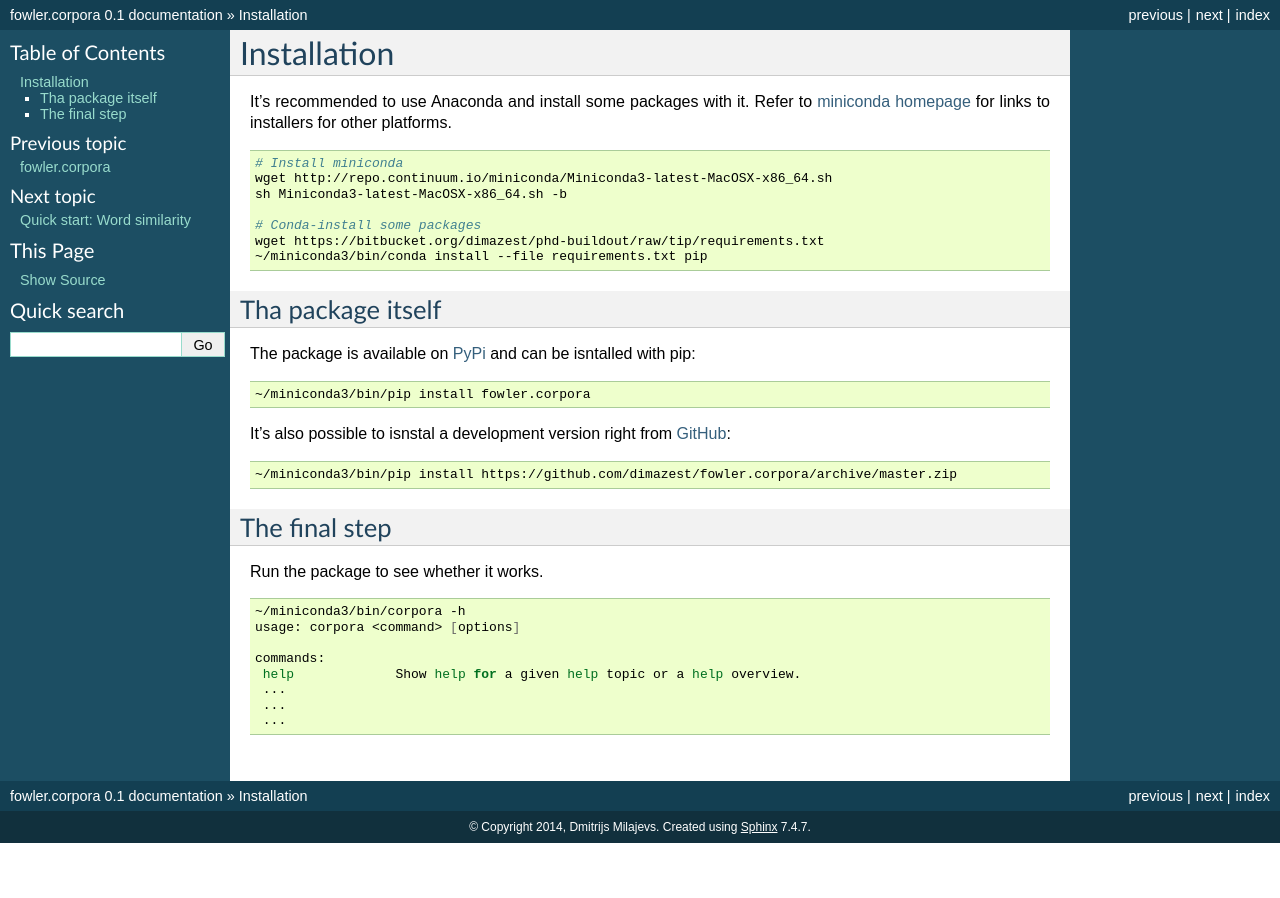
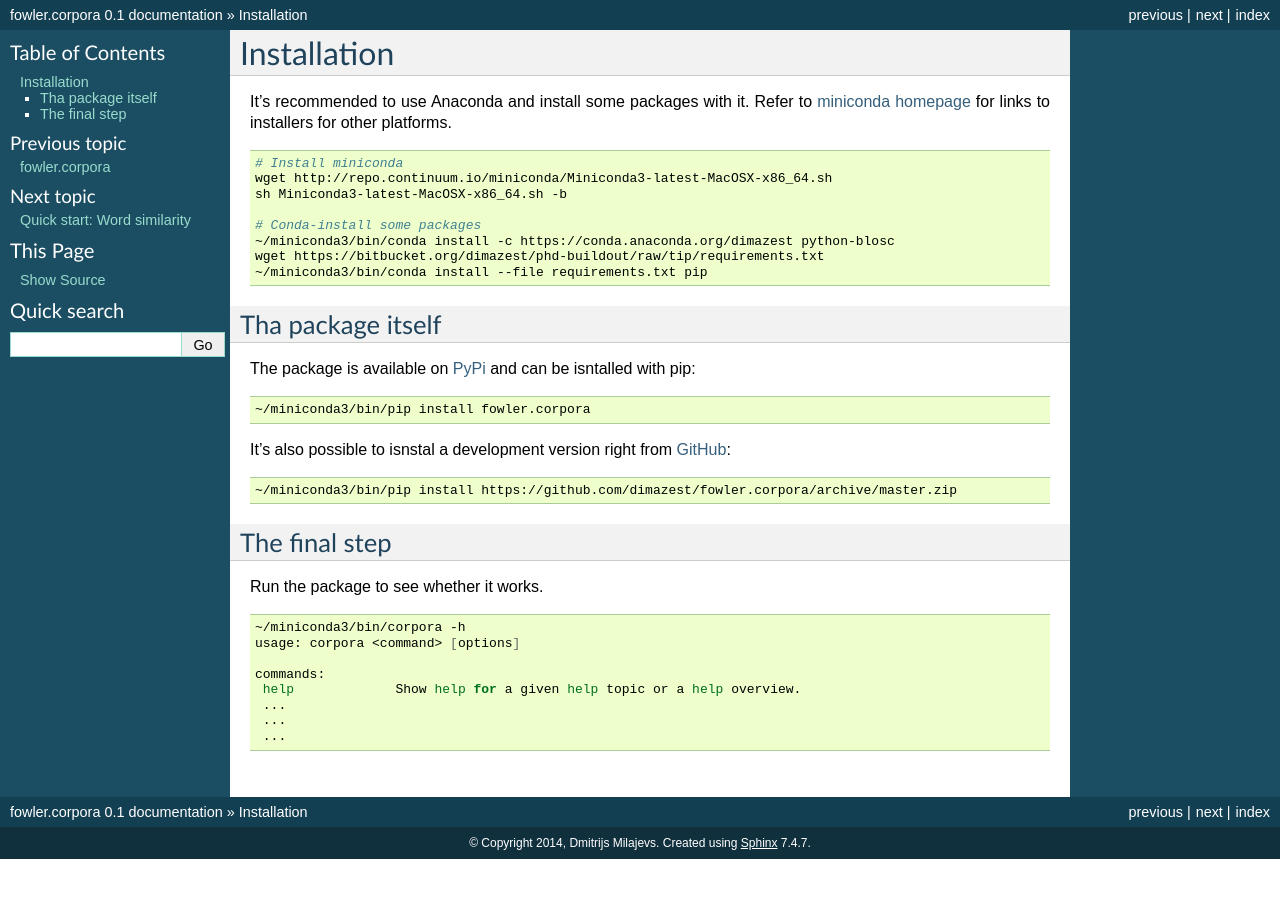
Before and after one commit to dimazest/fowler.corpora, a Sphinx documentation site: the page built from docs/installation.rst, in a window 1280 px wide. Built offline with Sphinx 7.4.7, drawn with Linux system fonts in a browser that asks for light colours.

Commit message:
python-blosc

```diff
--- a/docs/installation.rst
+++ b/docs/installation.rst
@@ -13,6 +13,7 @@
     sh Miniconda3-latest-MacOSX-x86_64.sh -b
 
     # Conda-install some packages
+    ~/miniconda3/bin/conda install -c https://conda.anaconda.org/dimazest python-blosc
     wget https://bitbucket.org/dimazest/phd-buildout/raw/tip/requirements.txt
     ~/miniconda3/bin/conda install --file requirements.txt pip
 
```
Also changed, not shown: .travis.yml.
